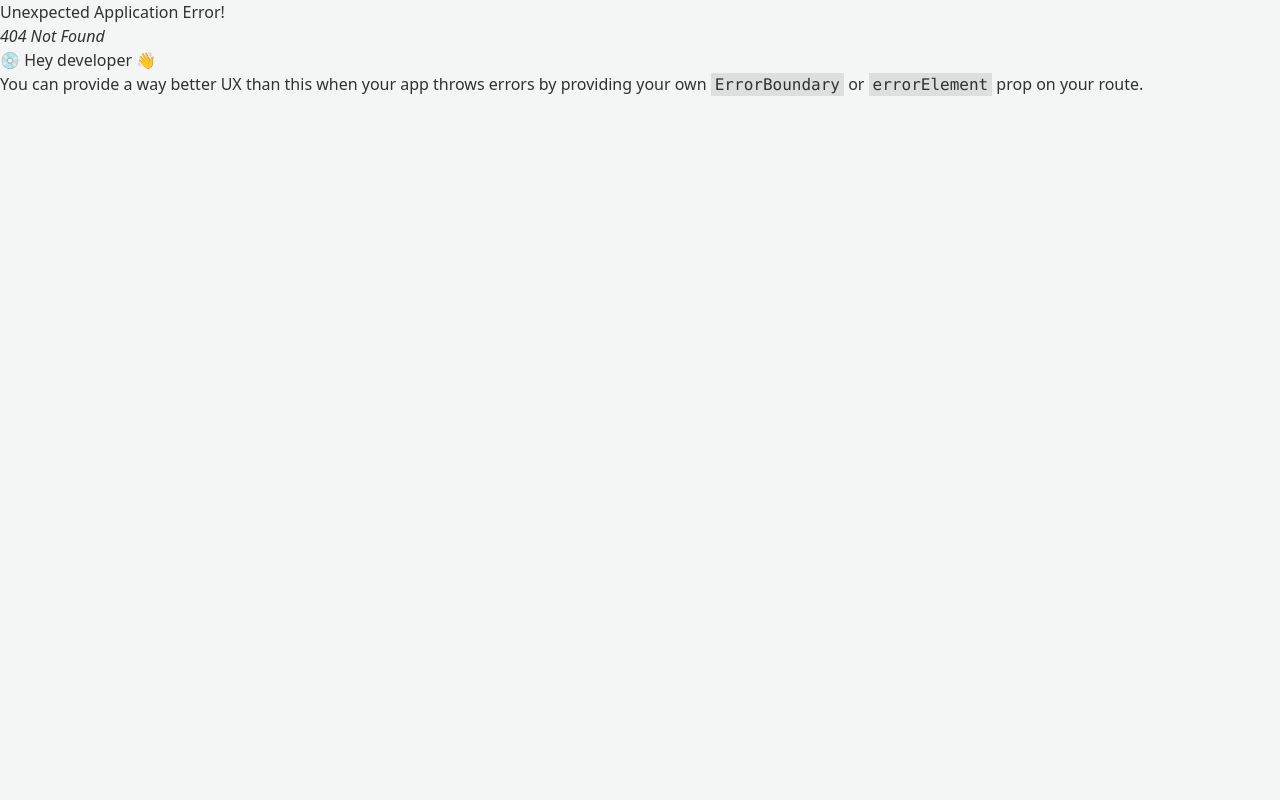
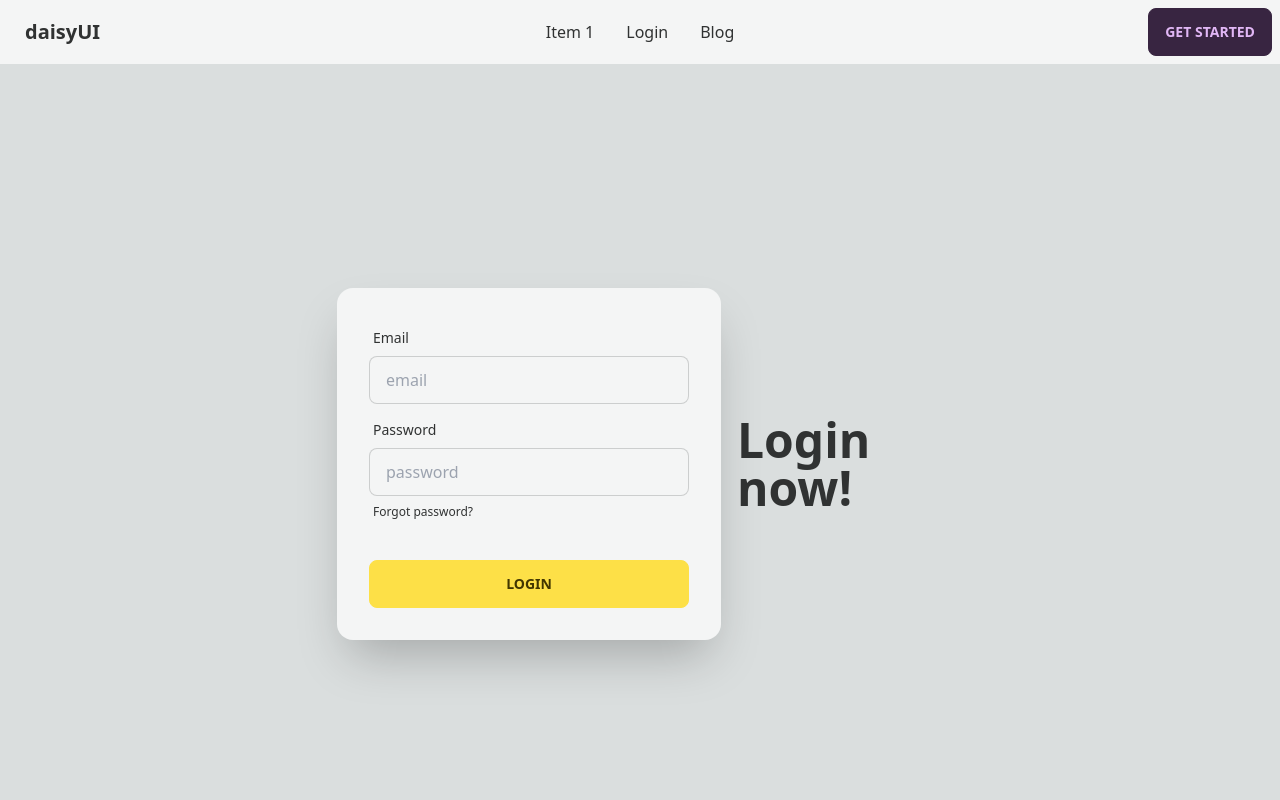
Before and after one commit to smarmaan/Baby-zone-client, a React (Vite) app: page /login in a window 1280 px wide. Before the commit this address had no page. Shown: the top 800 px of the page. Built offline with nearby package versions, Linux system fonts and the light colour scheme.

Commit message:
Login and Sign Up template page added

```diff
--- a/src/Components/Shared/Navbar/Navbar.jsx
+++ b/src/Components/Shared/Navbar/Navbar.jsx
@@ -1,3 +1,5 @@
+import { Link } from "react-router-dom";
+
 const Navbar = () => {
   return (
     <div className="navbar bg-base-100">
@@ -60,30 +62,12 @@
           <li>
             <a>Item 1</a>
           </li>
-          <li tabIndex={0}>
-            <a>
-              Parent
-              <svg
-                className="fill-current"
-                xmlns="http://www.w3.org/2000/svg"
-                width="20"
-                height="20"
-                viewBox="0 0 24 24"
-              >
-                <path d="M7.41,8.58L12,13.17L16.59,8.58L18,10L12,16L6,10L7.41,8.58Z" />
-              </svg>
-            </a>
-            <ul className="p-2">
-              <li>
-                <a>Submenu 1</a>
-              </li>
-              <li>
-                <a>Submenu 2</a>
-              </li>
-            </ul>
+          <li>
+            <Link to="/login">Login</Link>
           </li>
+
           <li>
-            <a>Item 3</a>
+            <a>Blog</a>
           </li>
         </ul>
       </div>
--- a/src/Layouts/Main.jsx
+++ b/src/Layouts/Main.jsx
@@ -1,5 +1,6 @@
 import { Outlet } from "react-router-dom";
 import Navbar from "../Components/Shared/Navbar/Navbar";
+import Footer from "../Components/Shared/Footer/Footer";
 
 const Main = () => {
   return (
@@ -8,8 +9,7 @@
 
       <Outlet></Outlet>
 
-
-
+      <Footer></Footer>
     </div>
   );
 };
--- a/src/Pages/Home/Home/Home.jsx
+++ b/src/Pages/Home/Home/Home.jsx
@@ -2,6 +2,15 @@
   return (
     <div>
       <h1>here we are gonna install some components for home page...</h1>
+      <h1>Banner</h1>
+      <h1>Left side picture</h1>
+      <h1>Right Side Link</h1>
+
+      <h2>Some text like paragraph</h2>
+      <h2>Some Blocks/cards like reviews like comments starts</h2>
+      <h1>Gallery</h1>
+      <h1>Tabs</h1>
+      <h1>Comments cards marquee</h1>
     </div>
   );
 };
--- /dev/null
+++ b/src/Pages/Login/Login.jsx
@@ -0,0 +1,45 @@
+const Login = () => {
+  return (
+    <div className="hero min-h-screen bg-base-200">
+      <div className="hero-content flex-col lg:flex-row-reverse">
+        <div className="text-center lg:text-left">
+          <h1 className="text-5xl font-bold">Login now!</h1>
+        </div>
+        <div className="card flex-shrink-0 w-full max-w-sm shadow-2xl bg-base-100">
+          <div className="card-body">
+            <div className="form-control">
+              <label className="label">
+                <span className="label-text">Email</span>
+              </label>
+              <input
+                type="text"
+                placeholder="email"
+                className="input input-bordered"
+              />
+            </div>
+            <div className="form-control">
+              <label className="label">
+                <span className="label-text">Password</span>
+              </label>
+              <input
+                type="text"
+                placeholder="password"
+                className="input input-bordered"
+              />
+              <label className="label">
+                <a href="#" className="label-text-alt link link-hover">
+                  Forgot password?
+                </a>
+              </label>
+            </div>
+            <div className="form-control mt-6">
+              <button className="btn btn-primary">Login</button>
+            </div>
+          </div>
+        </div>
+      </div>
+    </div>
+  );
+};
+
+export default Login;
--- /dev/null
+++ b/src/Pages/SignUp/SignUp.jsx
@@ -0,0 +1,45 @@
+const SignUp = () => {
+  return (
+    <div className="hero min-h-screen bg-base-200">
+      <div className="hero-content flex-col lg:flex-row-reverse">
+        <div className="text-center lg:text-left">
+          <h1 className="text-5xl font-bold">Sign Up</h1>
+        </div>
+        <div className="card flex-shrink-0 w-full max-w-sm shadow-2xl bg-base-100">
+          <div className="card-body">
+            <div className="form-control">
+              <label className="label">
+                <span className="label-text">Email</span>
+              </label>
+              <input
+                type="text"
+                placeholder="email"
+                className="input input-bordered"
+              />
+            </div>
+            <div className="form-control">
+              <label className="label">
+                <span className="label-text">Password</span>
+              </label>
+              <input
+                type="text"
+                placeholder="password"
+                className="input input-bordered"
+              />
+              <label className="label">
+                <a href="#" className="label-text-alt link link-hover">
+                  Forgot password?
+                </a>
+              </label>
+            </div>
+            <div className="form-control mt-6">
+              <button className="btn btn-primary">Login</button>
+            </div>
+          </div>
+        </div>
+      </div>
+    </div>
+  );
+};
+
+export default SignUp;
```
Also changed, not shown: src/Routes/Routes.jsx (+10 -0 lines).
